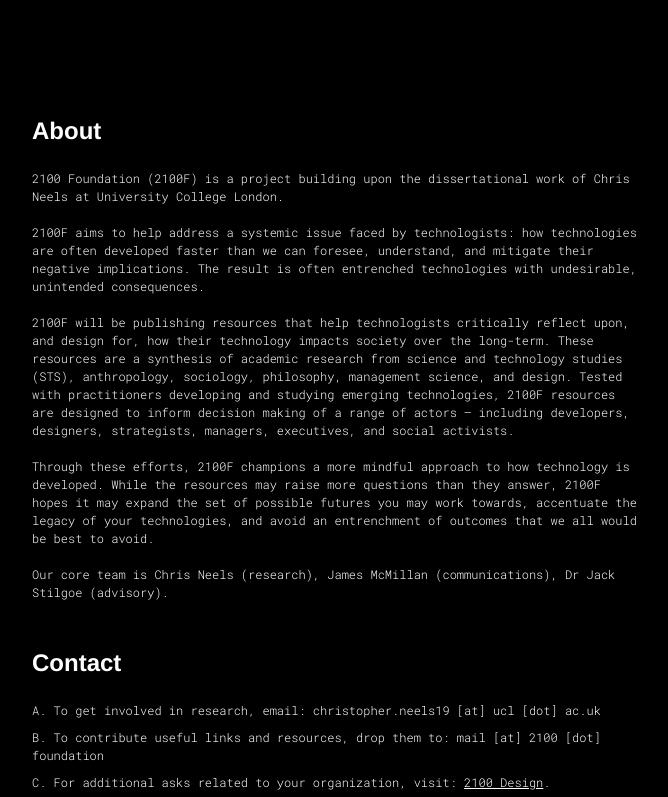
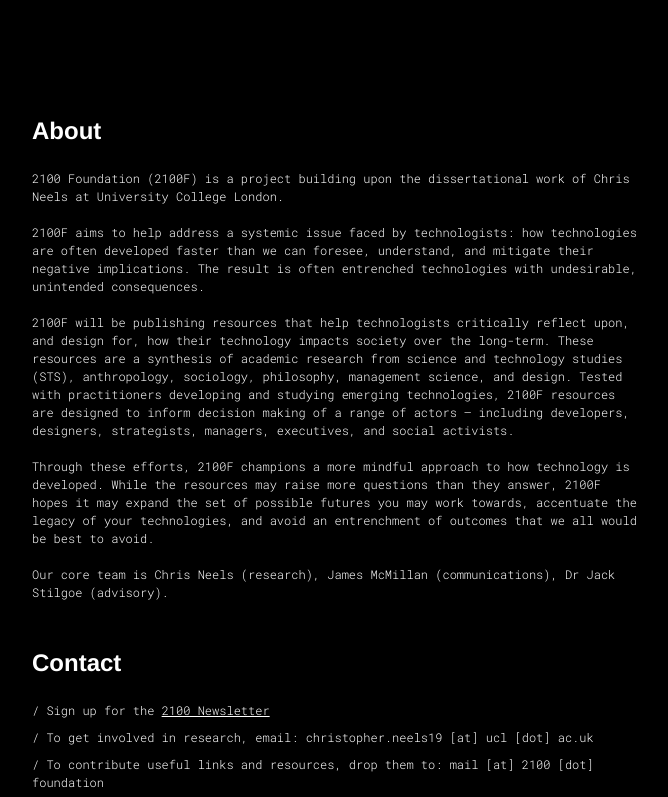
Before and after one commit to chrisneels/2100foundation.github.io, a plain HTML site: page index.html in a window 1280 px wide. Shown: the part 151-948 px from the top of the page, without its empty margins (305-973 px from the left). Drawn offline with Linux system fonts and the light colour scheme.

Commit message:
adding newsletter

```diff
--- a/index.html
+++ b/index.html
@@ -38,9 +38,10 @@
         <p>Our core team is Chris Neels (research), James McMillan (communications), Dr Jack Stilgoe (advisory).</p>
 
         <h2>Contact</h2>
-        <p class="tightlist">A. To get involved in research, email: christopher.neels19 [at] ucl [dot] ac.uk</p>
-        <p class="tightlist">B. To contribute useful links and resources, drop them to: mail [at] 2100 [dot] foundation</p>
-        <p class="tightlist">C. For additional asks related to your organization, visit: <a href="http://2100.design" target=”_blank”>2100 Design</a>.</p>
+        <p class="tightlist">/ Sign up for the <a href="http://2100.substack.com" target=”_blank”>2100 Newsletter</a></p>
+        <p class="tightlist">/ To get involved in research, email: christopher.neels19 [at] ucl [dot] ac.uk</p>
+        <p class="tightlist">/ To contribute useful links and resources, drop them to: mail [at] 2100 [dot] foundation</p>
+        <p class="tightlist">/ For additional asks related to your organization, visit: <a href="http://2100.design" target=”_blank”>2100 Design</a></p>
 
         <h2>Helpful Links</h2>
         <p>To tide you over until resources are ready, here are a few links to related institutions and resources that may be of help:</p>
```
